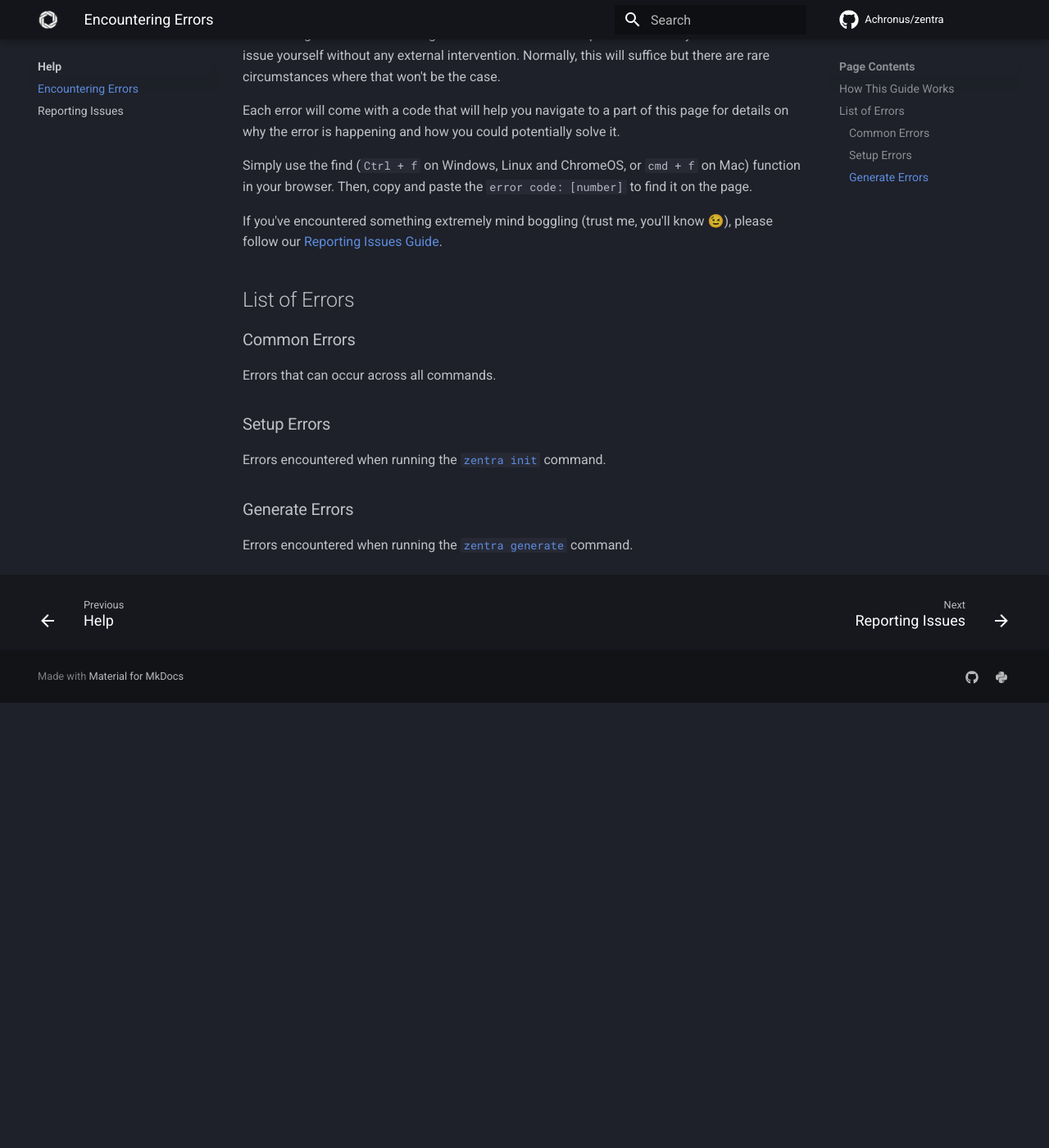
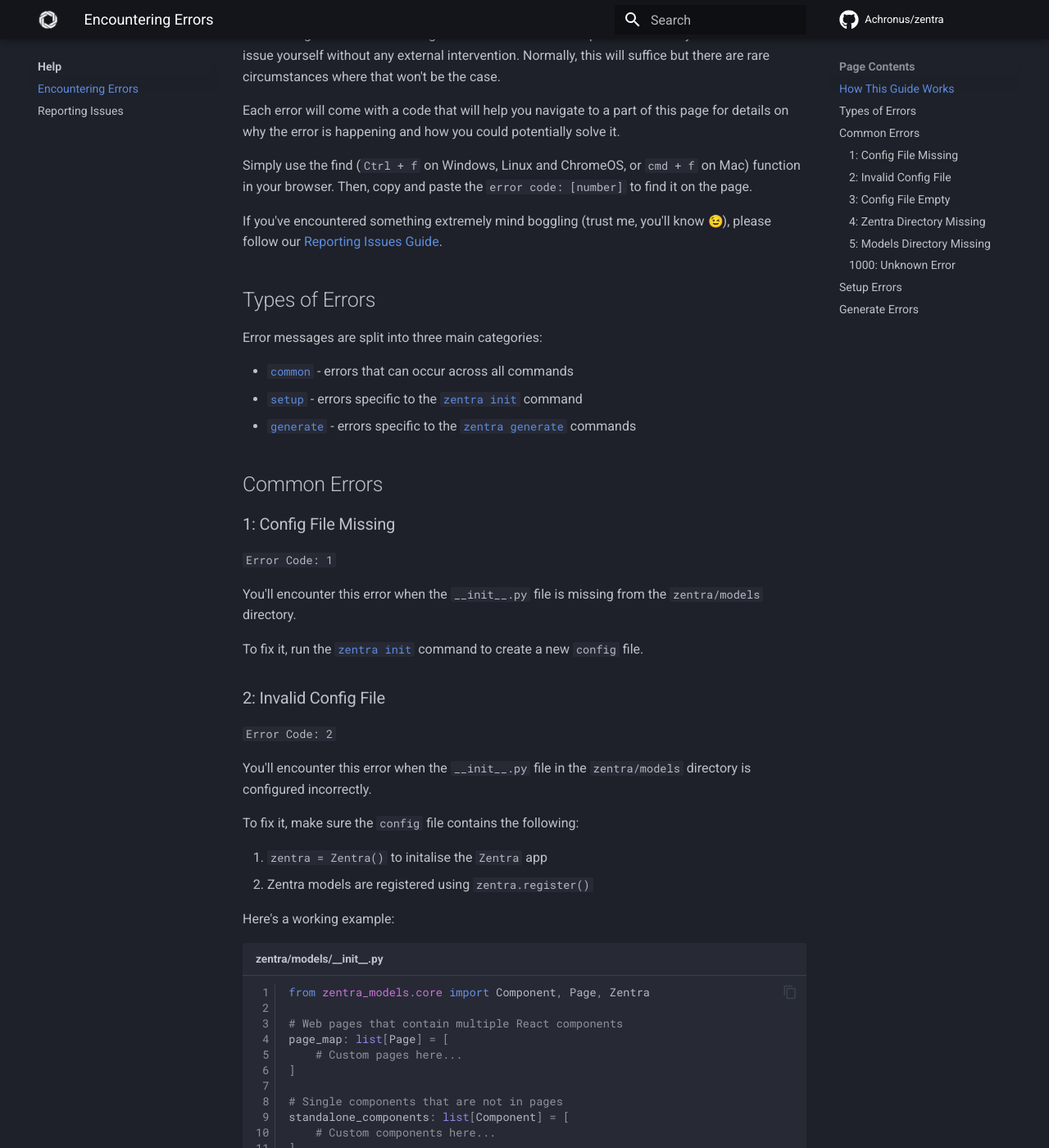
Before and after one commit to Achronus/zentra, an MkDocs documentation site: the page built from docs/help/errors.md, in a window 1280 px wide and 1400 px high, scrolled down 582 px. Shown: the whole window at 82% size. Built offline with MkDocs 1.6.1 and Material for MkDocs 9.7.7, drawn with Linux system fonts in a browser that asks for light colours; emoji names are drawn with the system emoji font; comment, search, counter and statistics services are not loaded; the version menu is left out; before the commit the page ends 1439 px from its top, so only the background shows below that; some of the changed text lies outside the part shown.

Commit message:
Add first set of content to `errors` docs page

````diff
--- a/docs/help/errors.md
+++ b/docs/help/errors.md
@@ -2,7 +2,7 @@
 
 Like any program or tool, encountering errors can be very frustrating, and typically, unavoidable.
 
-While we've taken great care to mitigate running into errors when using Zentra, they can still occur. People use tools in different ways and it can be extremely difficult to interpret how someone will use the tool for their own benefit.
+While we've taken great care to mitigate running into errors when using `Zentra`, they can still occur. People use tools in different ways and it can be extremely difficult to interpret how someone will use the tool for their own benefit.
 
 Rather than blindly asking everyone to post their issues on the GitHub repo, we've curated a list of error messages that you may encounter when using the tool.
 
@@ -16,19 +16,98 @@
 
 Simply use the find (`Ctrl + f` on Windows, Linux and ChromeOS, or `cmd + f` on Mac) function in your browser. Then, copy and paste the `error code: [number]` to find it on the page.
 
-If you've encountered something extremely mind boggling (trust me, you'll know 😉), please follow our [Reporting Issues Guide](report.md).
+If you've encountered something extremely mind boggling (trust me, you'll know :wink:), please follow our [Reporting Issues Guide](report.md).
+
+## Types of Errors
+
+Error messages are split into three main categories:
+
+- [`common`](#common-errors) - errors that can occur across all commands
+- [`setup`](#setup-errors) - errors specific to the [`zentra init`](../starting/commands.md#zentra-init) command
+- [`generate`](#generate-errors) - errors specific to the [`zentra generate`](../starting/commands.md#zentra-generate) commands
+
+## Common Errors
+
+### 1: Config File Missing
+
+`Error Code: 1`
+
+You'll encounter this error when the `__init__.py` file is missing from the `zentra/models` directory.
+
+To fix it, run the [`zentra init`](../starting/commands.md#zentra-init) command to create a new `config` file.
+
+### 2: Invalid Config File
+
+`Error Code: 2`
+
+You'll encounter this error when the `__init__.py` file in the `zentra/models` directory is configured incorrectly.
+
+To fix it, make sure the `config` file contains the following:
+
+1. `zentra = Zentra()` to initalise the `Zentra` app
+2. Zentra models are registered using `zentra.register()`
+
+Here's a working example:
+
+```python title="zentra/models/__init__.py" hl_lines="14 17-18"
+from zentra_models.core import Component, Page, Zentra
+
+# Web pages that contain multiple React components
+page_map: list[Page] = [
+    # Custom pages here...
+]
+
+# Single components that are not in pages
+standalone_components: list[Component] = [
+    # Custom components here...
+]
+
+# Setup the application
+zentra = Zentra() # (1)!
+
+# Register the pages and components to generate
+zentra.register(page_map) # (2)!
+zentra.register(standalone_components)
+```
+
+1. Initalise the application
+2. Register `pages` or `components` to the app
+
+Alternatively, reset your `config` file using the [`zentra init --reset-config`](../starting/commands.md#zentra-init) command.
+
+### 3: Config File Empty
+
+`Error Code: 3`
+
+You'll encounter this error when the `__init__.py` file in the `zentra/models` directory is empty.
+
+To fix it, run [`zentra init --reset-config`](../starting/commands.md#zentra-init) to create a new one.
+
+### 4: Zentra Directory Missing
+
+`Error Code: 4`
+
+You'll encounter this error when you have the `Zentra` package installed but haven't initialised the project yet.
+
+To fix it, run the [`zentra init`](../starting/commands.md#zentra-init) command.
+
+### 5: Models Directory Missing
+
+`Error Code: 5`
+
+You'll encounter this error when the `zentra/models` directory is missing.
+
+To fix it, run the [`zentra init`](../starting/commands.md#zentra-init) command.
+
+### 1000: Unknown Error
+
+`Error Code: 1000`
+
+You'll encounter this error when something happens that we haven't accounted for.
+
+For these types of errors, please follow our [Reporting Issues Guide](report.md).
+
+## Setup Errors
 
 
-## List of Errors
-
-### Common Errors
-
-Errors that can occur across all commands.
-
-### Setup Errors
-
-Errors encountered when running the [`zentra init`](../commands/init.md) command.
-
-### Generate Errors
-
-Errors encountered when running the [`zentra generate`](../commands/generate.md) command.
+## Generate Errors
````
